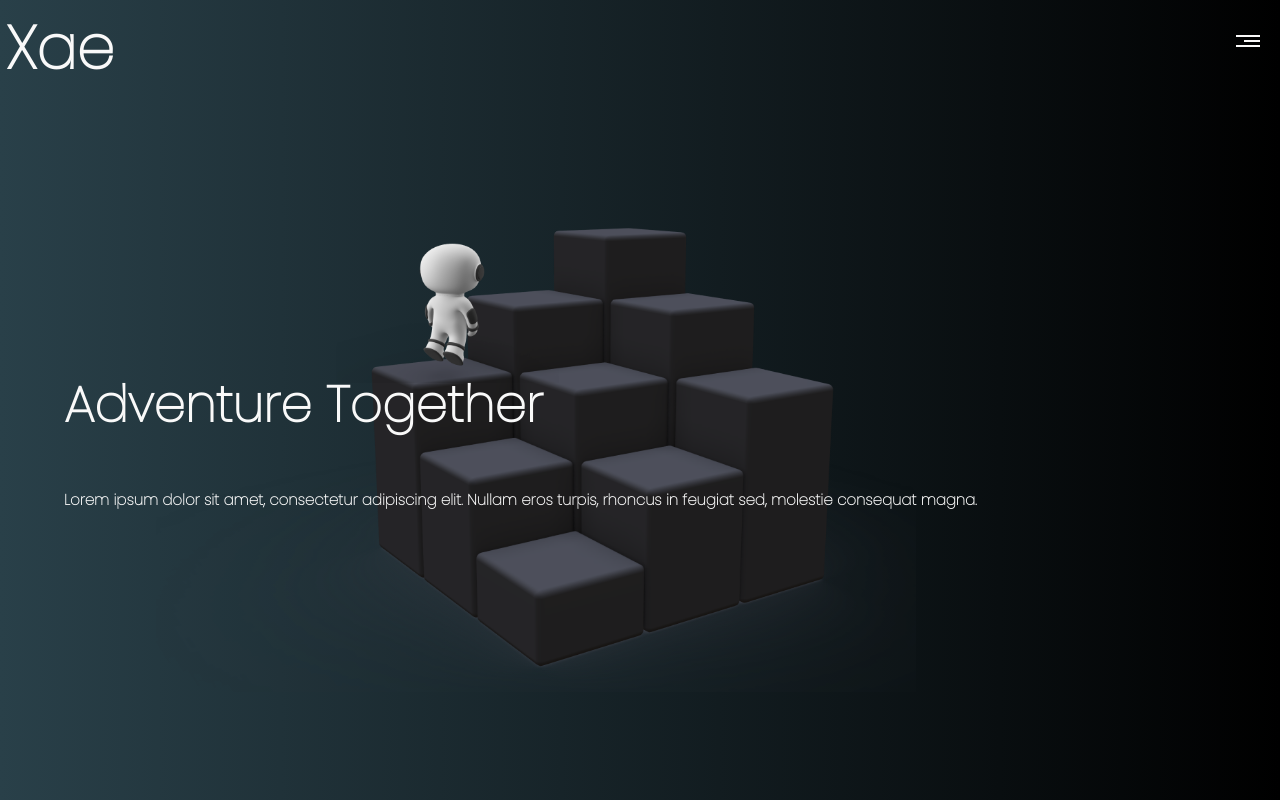
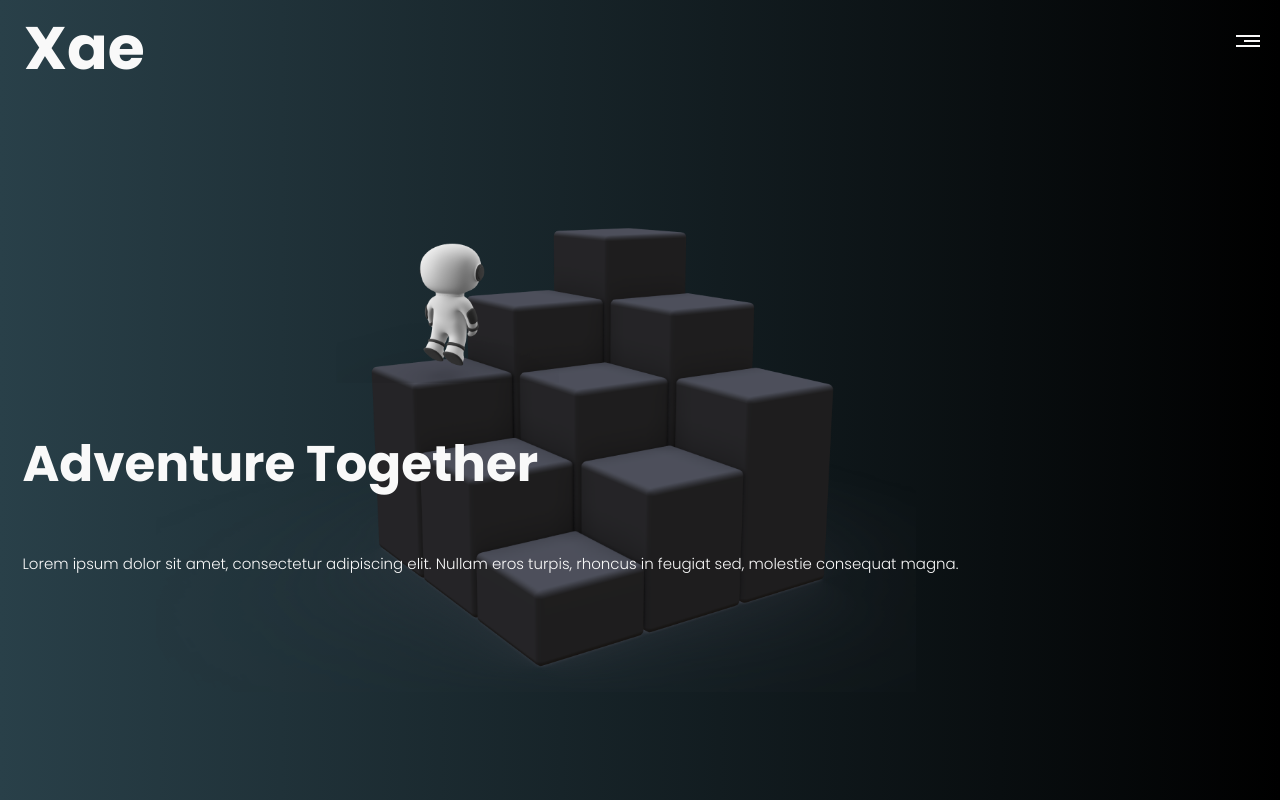
Before and after one commit to AiranSchez/DesignChallenge-1, a Vue app: page / in a window 1280 px wide. Built offline with nearby package versions, Linux system fonts and the light colour scheme.

Commit message:
:lipstick: fix font weight

```diff
--- a/src/App.vue
+++ b/src/App.vue
@@ -18,7 +18,7 @@ export default {
 
 <style>
 @import "./assets/base.css";
-@import url("https://fonts.googleapis.com/css2?family=Poppins:wght@100&display=swap");
+@import url("https://fonts.googleapis.com/css2?family=Poppins:wght@300;700&display=swap");
 
 :root {
   --white: #f9f9f9;
--- a/src/components/LogoComponent.vue
+++ b/src/components/LogoComponent.vue
@@ -9,7 +9,7 @@ export default {};
 <style>
 .logo {
   font-size: 4em;
-  margin-left: 0.1em;
+  margin-left: 0.4em;
   font-weight: bold;
 }
 </style>
--- a/src/components/MainContentComponent.vue
+++ b/src/components/MainContentComponent.vue
@@ -13,14 +13,14 @@ export default {};
 #content{
     color: var(--white);
     height: 60vh;
-    padding: 5%;
+    padding-left: 1.5em;
     display: flex;
     flex-direction: column;
     justify-content: flex-end;
 }
 
 #title{
-    font-weight:bold;
+    font-weight:700;
     font-size: 50px;
     word-wrap: break-all;
     line-height: 100%;
@@ -28,7 +28,7 @@ export default {};
 }
 
 #sub-title{
-    font-weight:bold;
+    font-weight:100;
     color:var(--white);
 }
 </style>
```
